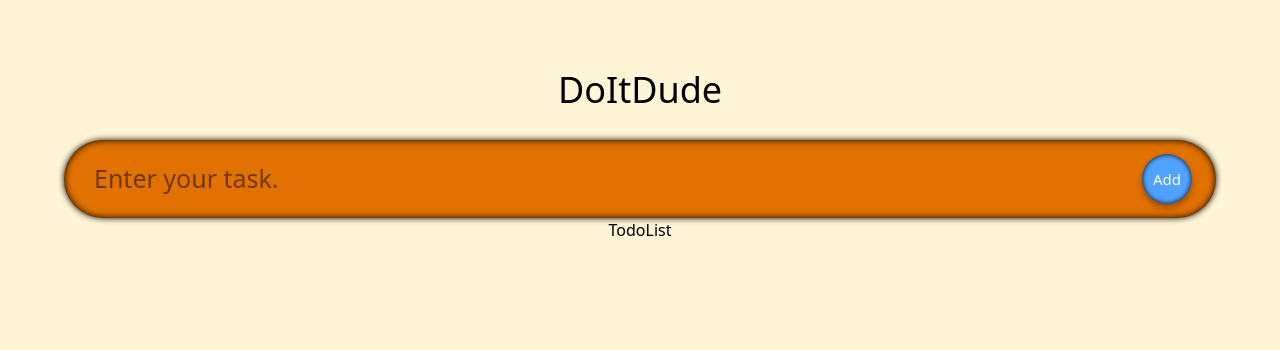
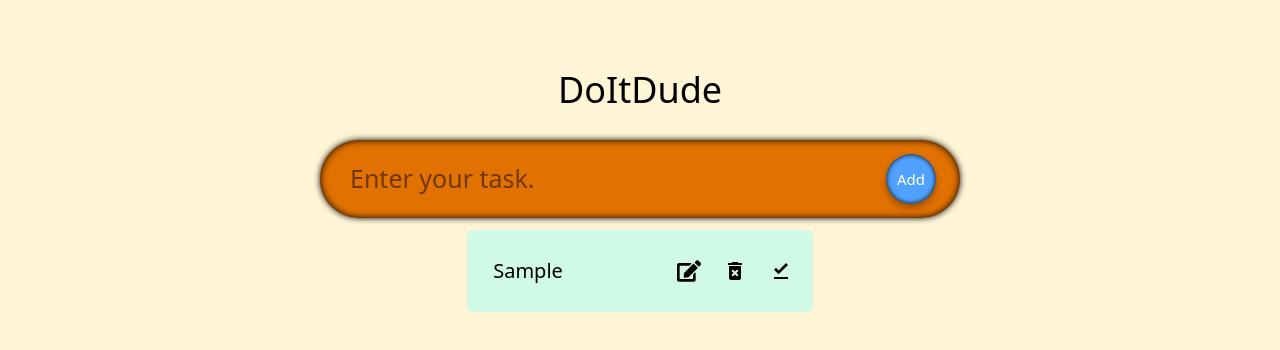
Before and after one commit to ajaysth/React-Core-Tuts, a React (Vite) app: page / in a window 1280 px wide. Both pictures are taken after typing "Sample" into the empty fields and a click on the button "Add". Shown: the top 350 px of the page. Built offline with nearby package versions, Linux system fonts and the light colour scheme; a web font is replaced by a local one.

Commit message:
ui of todo done

```diff
--- a/package.json
+++ b/package.json
@@ -11,7 +11,8 @@
   },
   "dependencies": {
     "react": "^19.2.0",
-    "react-dom": "^19.2.0"
+    "react-dom": "^19.2.0",
+    "react-icons": "^5.5.0"
   },
   "devDependencies": {
     "@eslint/js": "^9.39.1",
--- a/src/App.tsx
+++ b/src/App.tsx
@@ -23,7 +23,11 @@ const App = () => {
         </span>
         <InputField todo={todo} setTodo={setTodo} handleAdd={handleAdd} />
 
-        <TodoList />
+        <TodoList todos={todos} settodos={settodos}/>
+
+        {/* {todos.map((todo) => (
+          <div key={todo.id}>{todo.todo}</div>
+        ))} */}
       </div>
     </>
   );
--- a/src/components/InputField.tsx
+++ b/src/components/InputField.tsx
@@ -1,3 +1,4 @@
+import { useRef } from "react";
 
 interface Props{
     todo: string;
@@ -6,11 +7,14 @@ interface Props{
 }
 
 const InputField = ({todo, setTodo, handleAdd}: Props) => {
+    const inputField = useRef<HTMLInputElement>(null);
     return (
         <>
-            <form className="flex w-[90%] relative items-center" onSubmit={handleAdd}>
+            <form className="flex sm:w-[90%] md:w-[70%] xl:w-[50%] relative items-center" onSubmit={(e)=> {handleAdd(e);
+                inputField.current?.blur();}
+            }>
 
-                <input type="text" value={todo} onChange={(e) => setTodo(e.target.value)} className="bg-amber-600 w-full border-0 rounded-[50px] pt-5 pb-5 pl-[30px] pr-[30px] text-[25px] transition duration-250ms shadow-[0_0_6px_black,inset_0_0_7px_black] focus:shadow-[0_0_10px_1000px_rgba(0,0,0,0.5)] focus:outline-none" placeholder="Enter your task." />
+                <input ref={inputField} type="text" value={todo} onChange={(e) => setTodo(e.target.value)} className="bg-amber-600 w-full border-0 rounded-[50px] pt-5 pb-5 pl-[30px] pr-[30px] text-[25px] transition duration-250ms shadow-[0_0_6px_black,inset_0_0_7px_black] focus:shadow-[0_0_10px_1000px_rgba(0,0,0,0.5)] focus:outline-none" placeholder="Enter your task." />
                 <button className="cursor-pointer absolute right-3 w-[50px] h-[50px] m-3 rounded-full bg-blue-400 hover:bg-blue-500 text-white text-[15px] shadow-[0_4px_6px_rgba(0,0,0,0.3),inset_0_0_5px_black] transition-all duration-200 active:scale-90 active:shadow-[0_0_3px_black] " type="submit">Add</button>
 
 
--- /dev/null
+++ b/src/components/SingleTodo.tsx
@@ -0,0 +1,32 @@
+import { FaEdit } from "react-icons/fa";
+import { MdDeleteForever } from "react-icons/md";
+import { MdFileDownloadDone } from "react-icons/md";
+import type { ToDo } from "../model";
+
+interface Props {
+    todo: ToDo;
+    todos: ToDo[];
+    settodos: React.Dispatch<React.SetStateAction<ToDo[]>>;
+
+}
+
+
+const SingleTodo = ({ todo, todos, settodos }: Props) => {
+    return (
+        <>
+            <form className=" rodosingle flex sm:w-full md:w-[48%] lg:w-[30%] rounded-md p-5 mt-3 bg-emerald-100">
+                <span className=" todosingletext sm:w-full flex-1 break-word p-1.5 text-[20px] focus:outline-none">
+                    {todo.todo}
+                </span>
+
+                <div className="flex shrink-0 text-[25px] items-center space-x-3">
+                    <span className="text-2xl ml-2.5 cursor-pointer hover:scale-120 transition-transform duration-200"><FaEdit/></span>
+                    <span className="text-2xl ml-2.5 cursor-pointer hover:scale-120 transition-transform duration-200"><MdDeleteForever /></span>
+                    <span className="text-2xl ml-2.5 cursor-pointer hover:scale-120 transition-transform duration-200"><MdFileDownloadDone /></span>
+                </div>
+
+            </form></>
+    )
+}
+
+export default SingleTodo
--- a/src/components/TodoList.tsx
+++ b/src/components/TodoList.tsx
@@ -1,7 +1,23 @@
+import type { ToDo } from "../model";
+import SingleTodo from "./SingleTodo";
 
-const TodoList = () => {
+interface Props{
+    todos: ToDo[];
+    settodos: React.Dispatch<React.SetStateAction<ToDo[]>>;
+
+}
+const TodoList = ({todos, settodos}: Props) => {
   return (
-    <div>TodoList</div>
+    <>
+    <div className="flex flex-wrap gap-2 justify-evenly w-[90%]">
+        {
+            todos.map((todo)=>(
+                <SingleTodo key={todo.id} todo={todo} todos={todos} setodos={settodos} />
+            ))
+        }
+
+    </div>
+    </>
   )
 }
 
```
Also changed, not shown: 1 other file (tests, documents, lock files or other folders).
